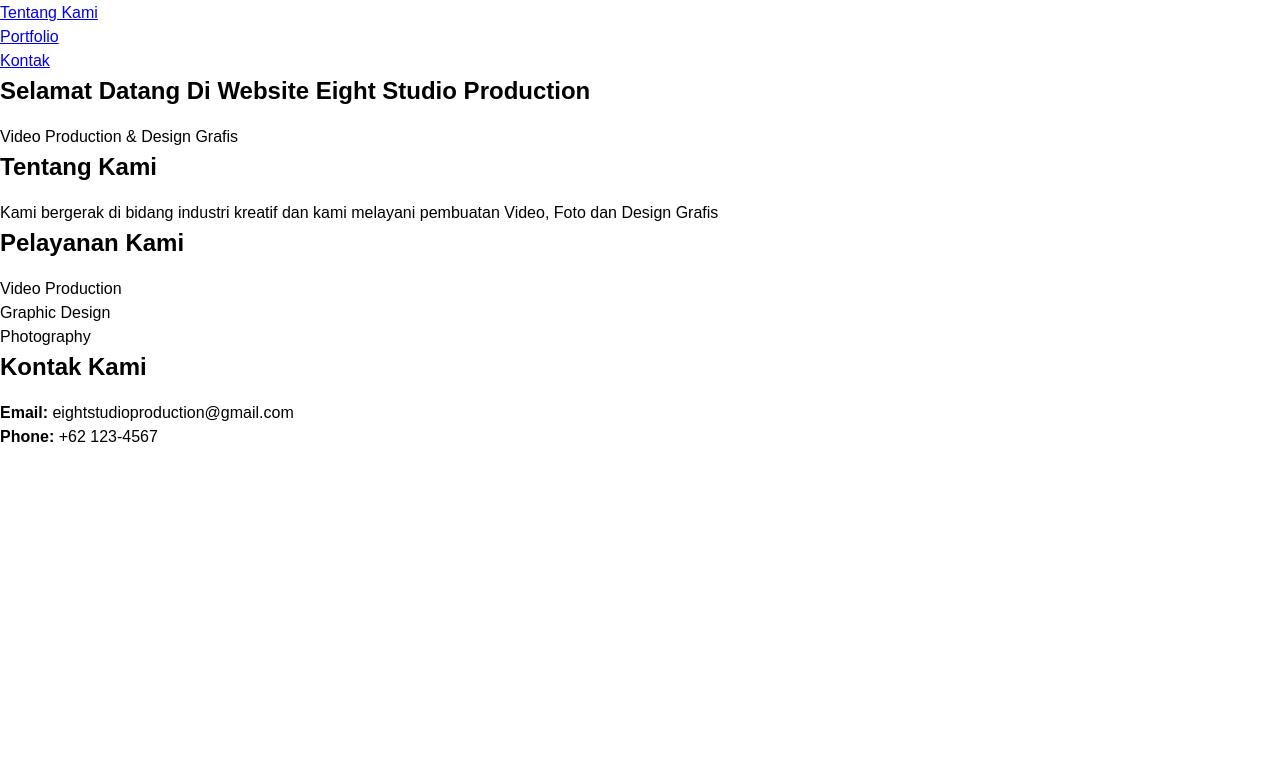
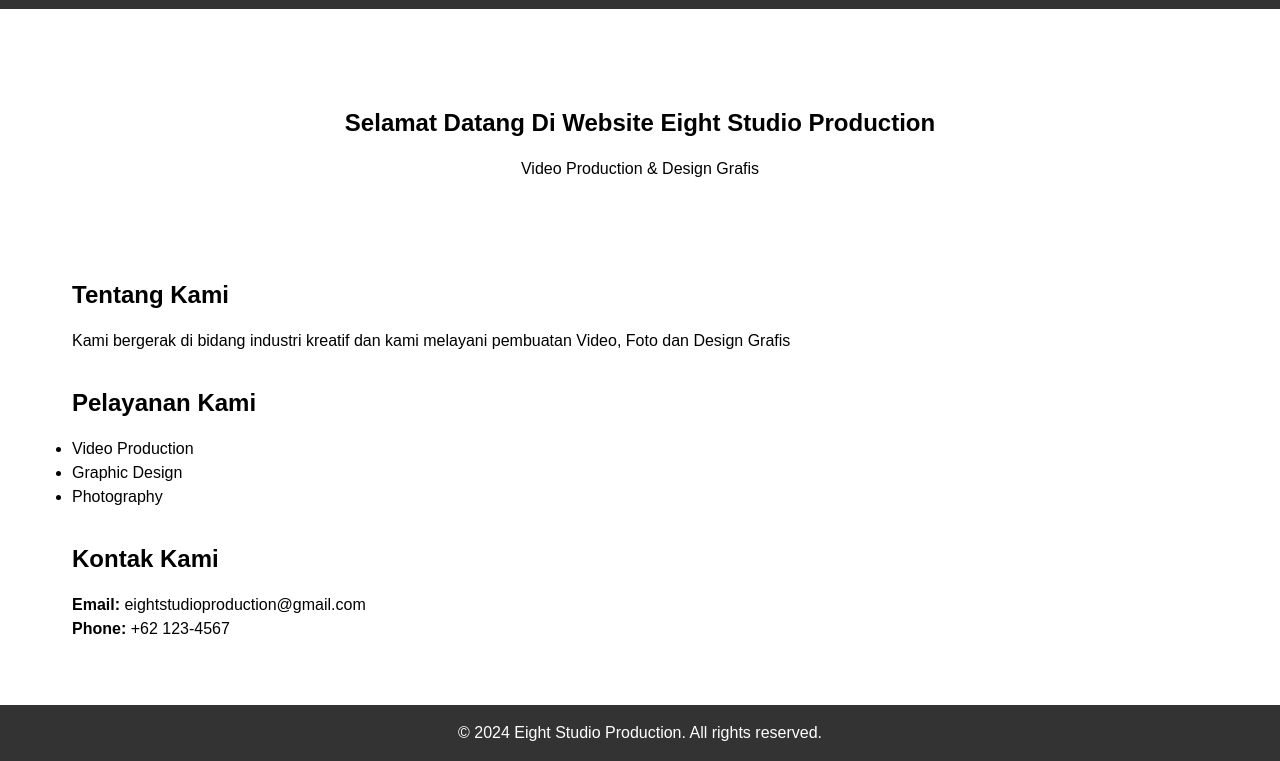
Before and after one commit to deadigunawan/Uts_Web_2024, a plain HTML site: page index.html in a window 1280 px wide. Shown: the part 47-808 px from the top of the page. Drawn offline with Linux system fonts and the light colour scheme.

Commit message:
Tahap css dan footer content dengan flexbox

```diff
--- a/index.html
+++ b/index.html
@@ -9,9 +9,6 @@
 <body>
     <header>
         <nav>
-          <div class="logo">
-            <a href="#"><img src="eight.jpg" alt="Eight Studio"></a>
-          </div>
           <ul>
             <li><a href="#beranda">Beranda</a></li>
             <li><a href="#tentangkami">Tentang Kami</a></li>
@@ -51,5 +48,11 @@
             </div>
           </section>
       </main>
+
+      <footer>
+        <div class="footer-content">
+          <p>&copy; 2024 Eight Studio Production. All rights reserved.</p>
+        </div>
+      </footer>
 </body>
 </html>
--- a/style.css
+++ b/style.css
@@ -12,3 +12,64 @@
   h1, h2 {
     margin-bottom: 1rem;
   }
+
+  header {
+    background-color: #333;
+    color: #fff;
+    padding: 1rem;
+  }
+
+  nav {
+    display: flex;
+    justify-content: space-between;
+    align-items: center;
+  }
+
+  nav ul {
+    display: flex;
+    list-style: none;
+  }
+
+  nav li {
+    margin-left: 1rem;
+  }
+
+  nav a {
+    color: #fff;
+    text-decoration: none;
+  }
+
+  main {
+    max-width: 1200px;
+    margin: 0 auto;
+    padding: 2rem;
+  }
+
+  section {
+    margin-bottom: 2rem;
+  }
+
+  .hero {
+    text-align: center;
+    padding: 4rem 0;
+  }
+
+
+  footer {
+    background-color: #333;
+    color: #fff;
+    text-align: center;
+    padding: 1rem;
+  }
+
+  /* Responsive Styles */
+  @media (max-width: 768px) {
+    nav ul {
+      flex-direction: column;
+    }
+
+    nav li {
+      margin-left: 0;
+      margin-bottom: 0.5rem;
+    }
+  }
```
